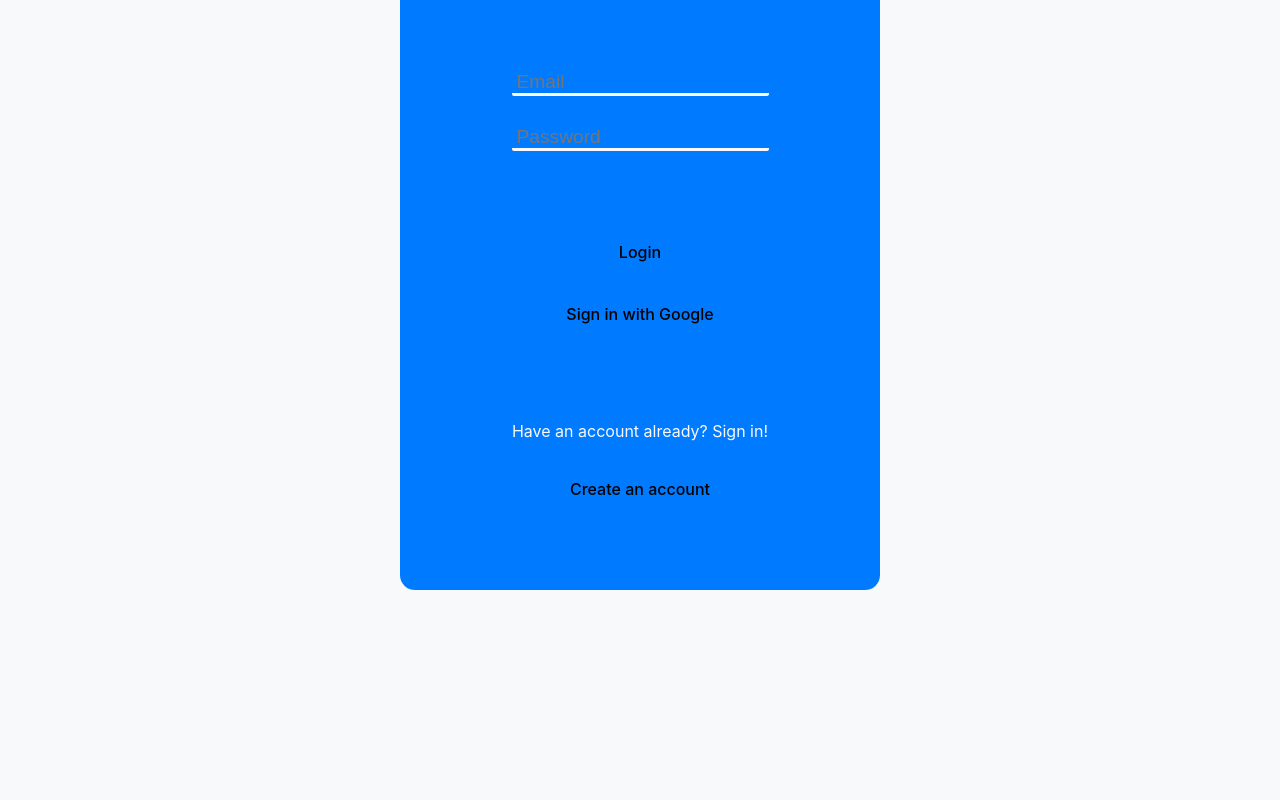
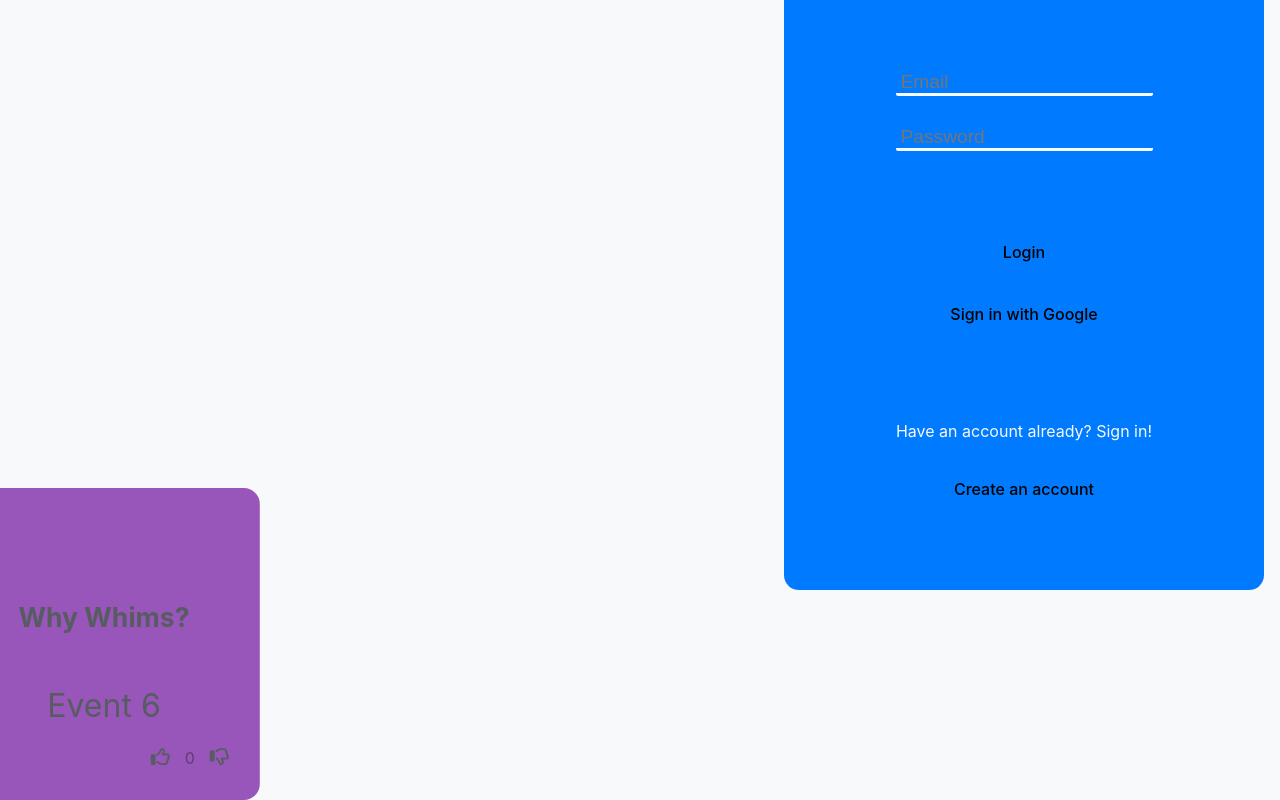
Before and after one commit to CaramonH/Whims, a React (Vite) app in the folder frontend/: page /login in a window 1280 px wide. Shown: the part 172-972 px from the top of the page. Before the commit the page ends 800 px from the top, so only its background shows below. Built offline with nearby package versions, Linux system fonts and the light colour scheme; no server answers.

Commit message:
mostly done on the landing page. I want to fix the randomization but its alright for now. Needs text but I am not gonna write it all

```diff
--- a/frontend/src/components/auth/Login.css
+++ b/frontend/src/components/auth/Login.css
@@ -5,7 +5,7 @@
   margin: auto;
   position: fixed;
   top: 50%;
-  left: 50%;
+  left: 80%;
   transform: translate(-50%, -50%);
   flex-direction: column;
   padding: 80px;
@@ -16,7 +16,7 @@
 
 .body .login-div {
   display: flex;
-  justify-content: center;
+  justify-content: right;
 }
 
 .login-input-container {
@@ -71,3 +71,47 @@
   background-color: var(--color-ui-white);
   color: var(--color-ui-black);
 }
+
+.landing-whims-div {
+  position: relative;
+  margin-top: 5%;
+  margin-left: 10%;
+}
+
+.fake-cards-div {
+  display: flex;
+  flex-direction: column;
+  position: relative;
+  gap: 10px;
+}
+
+.fake-card {
+  position: relative;
+  animation: drift 20s linear infinite;
+}
+
+.fake-card:nth-child(1) {
+  animation-delay: 8s;
+  left: -50vw;
+}
+
+.fake-card:nth-child(2) {
+  animation-delay: 4s;
+  left: -40vw;
+}
+
+.fake-card:nth-child(3) {
+  animation-delay: 2s;
+  left: -20vw;
+}
+
+@keyframes drift {
+  0% {
+    transform: translateX(0);
+    opacity: 1;
+  }
+  100% {
+    transform: translateX(75vw);
+    opacity: 0;
+  }
+}
--- a/frontend/src/components/auth/Login.tsx
+++ b/frontend/src/components/auth/Login.tsx
@@ -1,8 +1,89 @@
-import React, { useState } from 'react';
+import React, { useState, useEffect } from 'react';
 import { useNavigate } from 'react-router-dom';
 import { getAuth, signInWithEmailAndPassword, createUserWithEmailAndPassword, GoogleAuthProvider, signInWithPopup } from "firebase/auth";
 import { getFirestore, doc, setDoc } from 'firebase/firestore'; // Import Firestore
 import './Login.css';
+import '../card/card'
+//imports for the landingpage randomization
+import { FontAwesomeIcon } from "@fortawesome/react-fontawesome";
+import LikeDislike from "../functional/likeDislike";
+import { faUtensils, faMusic, faFilm, faGamepad, faPlaneDeparture, faPalette, faQuestionCircle } from "@fortawesome/free-solid-svg-icons";
+
+//random colors for the landing page
+const colorVariables: string[] = [
+  "--color-turq",
+  "--color-mant",
+  "--color-apg",
+  "--color-yell",
+  "--color-org",
+  "--color-red",
+  "--color-ind",
+  "--color-purp",
+];
+
+//random icons for the landing page
+const faIcons: any[] = [
+  faUtensils,
+  faMusic,
+  faFilm,
+  faGamepad,
+  faPlaneDeparture,
+  faPalette,
+  faQuestionCircle,
+  // Add more font awesome icons here
+];
+
+//random text for the landing page
+const landingTitle: string[] = [
+  "Who is Whims for? - Event 1",
+  "What is Whims for? - Event 2",
+  "Why Whims? - Event 3",
+  "Who is Whims for? - Event 4",
+  "What is Whims for? - Event 5",
+  "Why Whims? - Event 6",
+  // Add more fake event names here
+];
+
+//random number generators for the landing page
+const getRandomColor = (previousColor: string): string => {
+  let randomColor: string = getRandomColorHelper();
+
+  // Ensure the random color is different from the previous color
+  while (randomColor === previousColor) {
+    randomColor = getRandomColorHelper();
+  }
+
+  return randomColor;
+};
+
+const getRandomFaIcon = (): any => {
+  const randomIndex: number = Math.floor(Math.random() * faIcons.length);
+  return faIcons[randomIndex];
+};
+
+const getRandomColorHelper = (): string => {
+  const randomIndex: number = Math.floor(Math.random() * colorVariables.length);
+  return colorVariables[randomIndex];
+};
+
+const getRandomFakeEventName = (): string => {
+  const randomIndex: number = Math.floor(Math.random() * landingTitle.length);
+  return landingTitle[randomIndex];
+};
+
+const createFakeCard = (): HTMLElement => {
+  const card = document.createElement('div');
+  card.className = 'fake-card';
+  card.style.left = `${Math.floor(Math.random() * 50) - 50}vw`;
+  card.style.backgroundColor = `var(${getRandomColor('')})`; // Pass an empty string to avoid repetitive color
+  card.innerText = landingTitle[Math.floor(Math.random() * landingTitle.length)];
+  const icon = document.createElement('div');
+  const randomFaIcon = getRandomFaIcon();
+  icon.className = 'fa-icon';
+  icon.appendChild(randomFaIcon);
+  card.appendChild(icon);
+  return card;
+};
 
 const Login: React.FC = () => {
   const [name, setName] = useState<string>(''); // State for storing the name
@@ -12,6 +93,21 @@ const Login: React.FC = () => {
   const [errorMessage, setErrorMessage] = useState<string | null>(null);
   const [nameError, setNameError] = useState<string | null>(null); // State for name error
   const navigate = useNavigate();
+  //var calls for the random stuff on landing page
+  const [cardsData, setCardsData] = useState<any[]>([]);
+
+  // Randomize landing page content on page load
+  useEffect(() => {
+    const cards: any[] = [];
+    for (let i = 0; i < 3; i++) {
+      cards.push({
+        color: getRandomColor(""),
+        faIcon: getRandomFaIcon(),
+        landingTitle: getRandomFakeEventName(),
+      });
+    }
+    setCardsData(cards);
+  }, []);
 
   const auth = getAuth();
   const firestore = getFirestore(); // Initialize Firestore
@@ -87,7 +183,48 @@ const Login: React.FC = () => {
     }
   };
 
+    useEffect(() => {
+    const parentElement = document.querySelector('.fake-card-container');
+
+    if (parentElement) {
+      const addCard = () => {
+        const card = createFakeCard();
+        parentElement.appendChild(card);
+
+        (card as HTMLElement).addEventListener('animationend', () => {
+          parentElement.removeChild(card);
+          addCard();
+        });
+      };
+
+      addCard();
+    }
+  }, []);
+
   return (
+    <>
+      <div className="landing-whims-div">
+        <div className="fake-cards-div">
+          {cardsData.map((card, index) => (
+            <div className="fake-card">
+              <div key={index} className={`card ${card.color || getRandomColor}`}>
+                <div className="card-title">
+                  {card.landingTitle.split('-').map((word: string, i: number) => (
+                    i === 0 ? <h5 key={i}>{word} </h5> : <p key={i}>{word}</p>
+                  ))}
+                </div>
+                <div className="event-type-icon">
+                  <FontAwesomeIcon icon={card.faIcon} />
+                </div>
+                <div className="like-dislike-container">
+                  <LikeDislike />
+                </div>
+                <div className="location-container"></div>
+              </div>
+            </div>
+          ))}
+        </div>
+      </div>
       <div className='login-div'>
         <h1>{isRegistering ? 'Register' : 'Login'}</h1>
         <div className="login-input-container">
@@ -132,7 +269,9 @@ const Login: React.FC = () => {
           </button>
         </div>
       </div>
+    </>
   );
 };
 
+
 export default Login;
--- a/frontend/tsconfig.app.json
+++ b/frontend/tsconfig.app.json
@@ -23,5 +23,5 @@
     "noUnusedParameters": true,
     "noFallthroughCasesInSwitch": true
   },
-  "include": ["src"]
+  "include": ["src", "firebaseConfig.ts"]
 }
```
Lines whose indentation alone changed are shown as unchanged.
